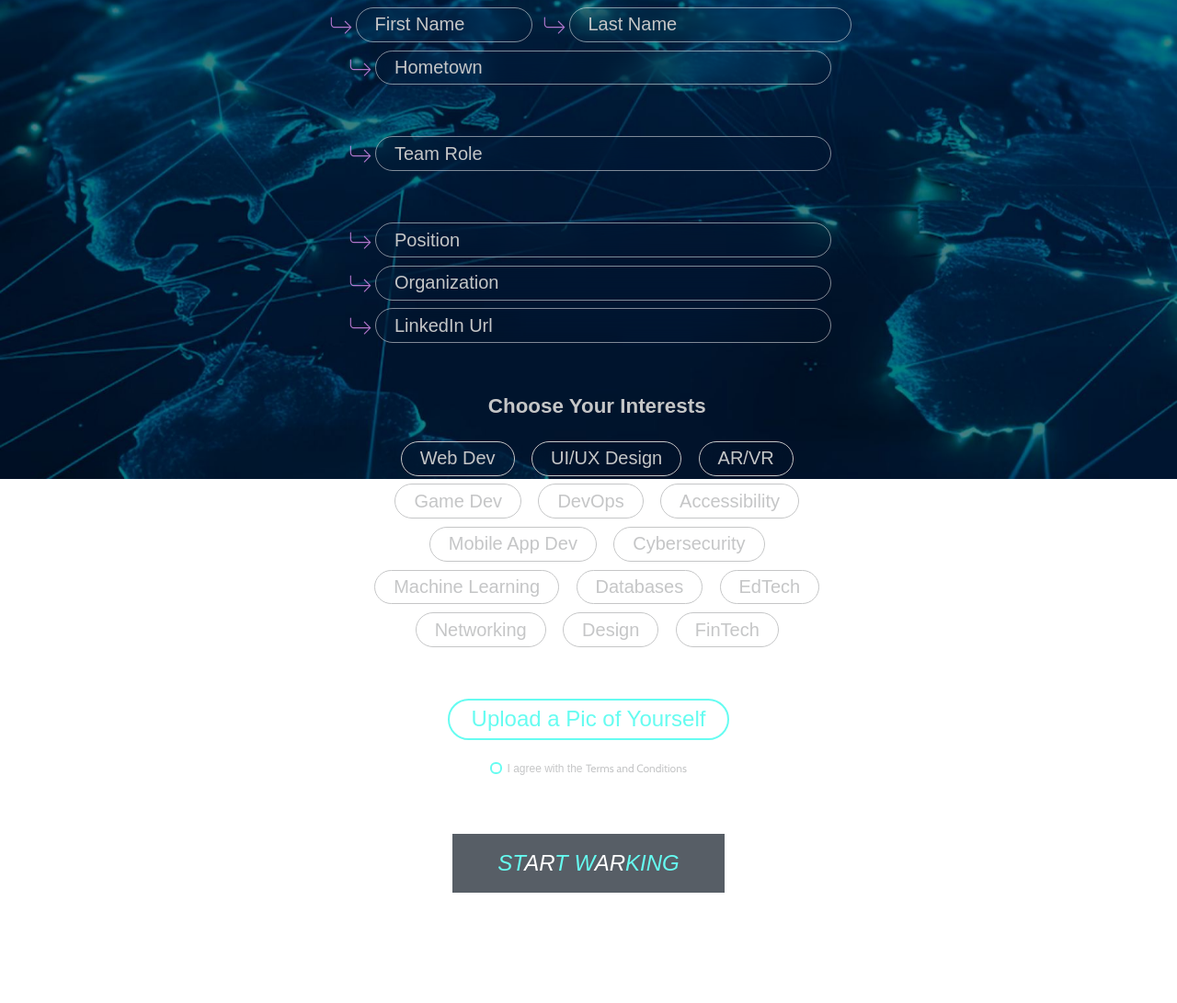
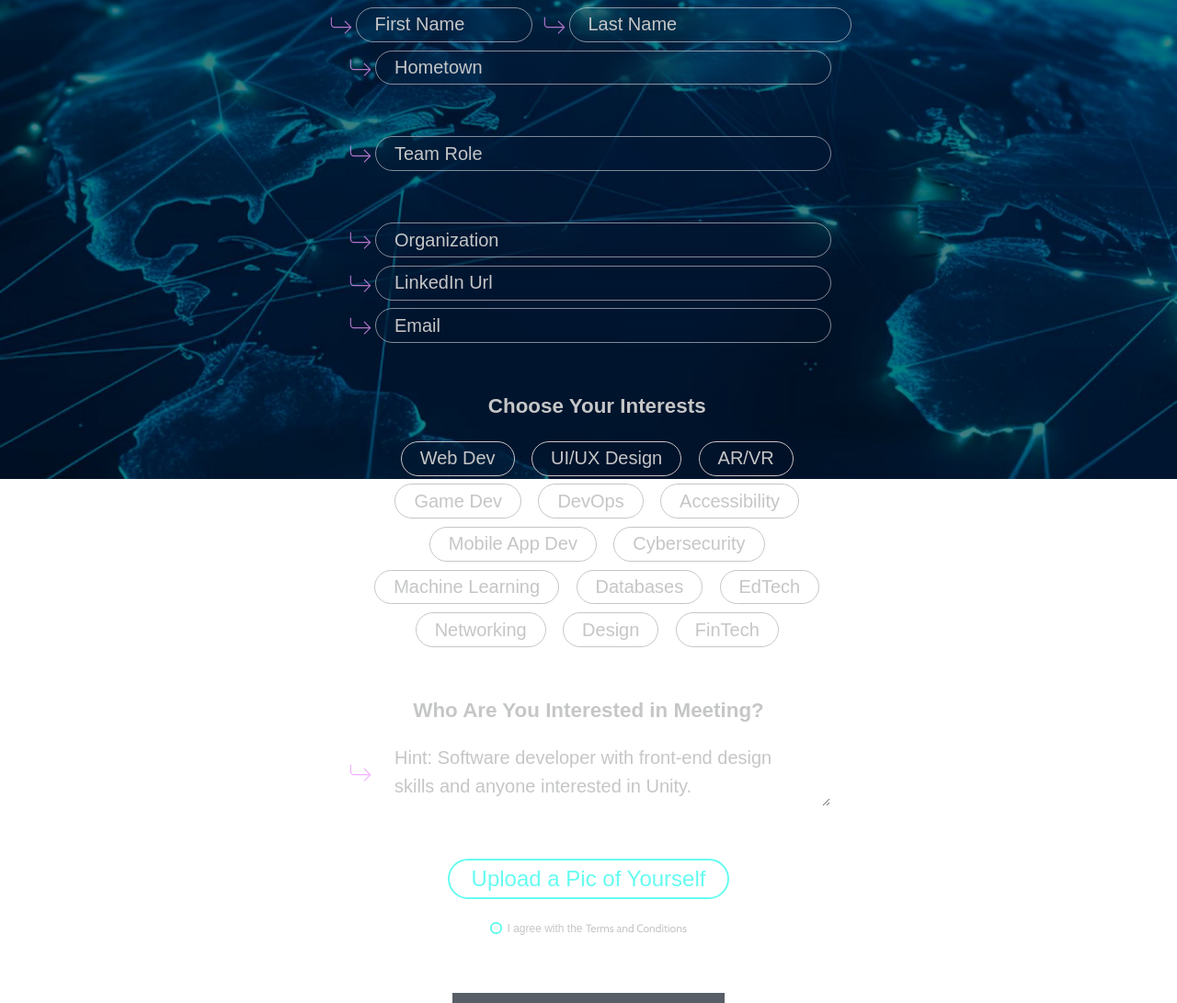
Before and after one commit to MingkuanY/IRL, a plain HTML site: page friend/index.html in a window 1280 px wide. Shown: the part 279-1370 px from the top of the page at 92% size. Drawn offline with nearby package versions, Linux system fonts and the light colour scheme; a web font is replaced by a local one.

Commit message:
Added email, interested in meeting, and time

```diff
--- a/friend/index.html
+++ b/friend/index.html
@@ -42,11 +42,6 @@
 
     <div class="inputContainer moreMarginTop">
       <img src="assets/Down.svg" alt="Arrow">
-      <input type="text" id="position" name="position" placeholder="Position">
-    </div>
-
-    <div class="inputContainer marginTop">
-      <img src="assets/Down.svg" alt="Arrow">
       <input type="text" id="organization" name="organization" placeholder="Organization">
     </div>
 
@@ -55,9 +50,22 @@
       <input type="text" id="linkedin" name="linkedin" placeholder="LinkedIn Url">
     </div>
 
+    <div class="inputContainer marginTop">
+      <img src="assets/Down.svg" alt="Arrow">
+      <input type="text" id="email" name="email" placeholder="Email">
+    </div>
+
     <div class="interestsContainer moreMarginTop">
       <h3>Choose Your Interests</h3>
       <div id="interests">
+      </div>
+    </div>
+
+    <div class="meetingContainer moreMarginTop">
+      <h3>Who Are You Interested in Meeting?</h3>
+      <div class="inputContainer">
+        <img src="assets/Down.svg" alt="Arrow">
+        <textarea type="text" id="meeting" name="meeting" oninput='this.style.height = "";this.style.height = this.scrollHeight + "px"' placeholder="Hint: Software developer with front-end design skills and anyone interested in Unity."></textarea>
       </div>
     </div>
 
--- a/friend/script.js
+++ b/friend/script.js
@@ -60,11 +60,15 @@ async function submitForm(e) {
   const lname = capitalizeFirstLetter(getElementVal('lname'));
   const hometown = capitalizeFirstLetter(getElementVal('hometown'));
   const role = capitalizeFirstLetter(getElementVal('role'));
-  const position = capitalizeFirstLetter(getElementVal('position'));
   const organization = capitalizeFirstLetter(getElementVal('organization'));
+  const linkedin = getElementVal('linkedin');
+  const email = getElementVal('email');
   const interests = getCheckedInterests();
-  const linkedin = getElementVal('linkedin');
+  const interestedInMeeting = getElementVal('meeting');
   const image = document.getElementById('pic').files[0];
+  const time = new Date().getTime();
+
+  if (fname && lname && hometown && role && organization && linkedin && email && interests && interestedInMeeting && image) {
 
     const userID = fname + '_' + lname;
 
@@ -73,10 +77,12 @@ async function submitForm(e) {
       last_name: lname,
       hometown: hometown,
       team_role: role,
-    position: position,
-    interests: interests,
       organization: organization,
       contact: linkedin,
+      email: email,
+      interests: interests,
+      interested_in_meeting: interestedInMeeting,
+      time: time
     };
 
     // storage
@@ -92,6 +98,7 @@ async function submitForm(e) {
     interestElements.forEach(interest => {
       interest.classList.remove('selected');
     });
+  }
 
   // clear form
   document.getElementById('form').reset();
--- a/friend/styles.css
+++ b/friend/styles.css
@@ -180,24 +180,28 @@ h2 {
   transition: 0.8s;
 }
 
-.inputContainer input, .fnameContainer input, .lnameContainer input {
+textarea {
+  line-height: 3.8rem;
+}
+
+.inputContainer input, .fnameContainer input, .lnameContainer input, textarea {
   backdrop-filter: blur(1.5rem);
   background: none;
   padding: 0.8rem 2.5rem;
   border: 1px solid rgba(255,255,255,0.5);
-  border-radius: 4rem;
+  border-radius: 3rem;
   font-size: 2.5rem;
   flex: 1;
   transition: 0.8s;
 }
 
-.inputContainer input:focus, .fnameContainer input:focus, .lnameContainer input:focus {
+.inputContainer input:focus, .fnameContainer input:focus, .lnameContainer input:focus, textarea:focus {
   border: 1px solid #66fcf1;
   color: #FFF;
   outline: none;
 }
 
-.inputContainer input::placeholder, .fnameContainer input::placeholder, .lnameContainer input::placeholder {
+.inputContainer input::placeholder, .fnameContainer input::placeholder, .lnameContainer input::placeholder, textarea::placeholder {
   color: #c5c6c7;
   font-size: 2.5rem;
 }
@@ -254,6 +258,16 @@ h3 {
 
 .interestCheckbox {
   display: none;
+}
+
+/* meeting */
+
+.meetingContainer {
+  display: flex;
+  flex-direction: column;
+  justify-content: center;
+  align-items: center;
+  width: 100%;
 }
 
 /* file upload */
```
Lines whose indentation alone changed are shown as unchanged.
